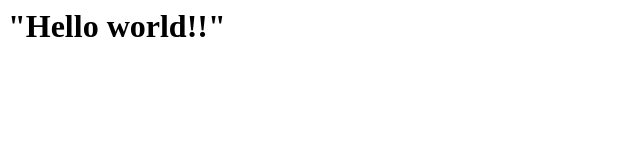
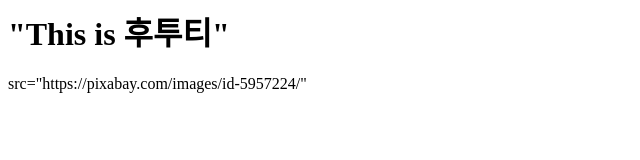
Before and after one commit to jiwonyang221/jiwonyang221.github.io, a plain HTML site: page index.html in a window 1280 px wide. Shown: the whole page, without its empty margins (0-640 px from the left). Drawn offline with Linux system fonts and the light colour scheme.

Commit message:
Update index.html

```diff
--- a/index.html
+++ b/index.html
@@ -1,5 +1,6 @@
 <head>
 <h1>
-  "Hello world!!"
+  "This is 후투티"
 </h1>
+  src="https://pixabay.com/images/id-5957224/"
 </head>
```
